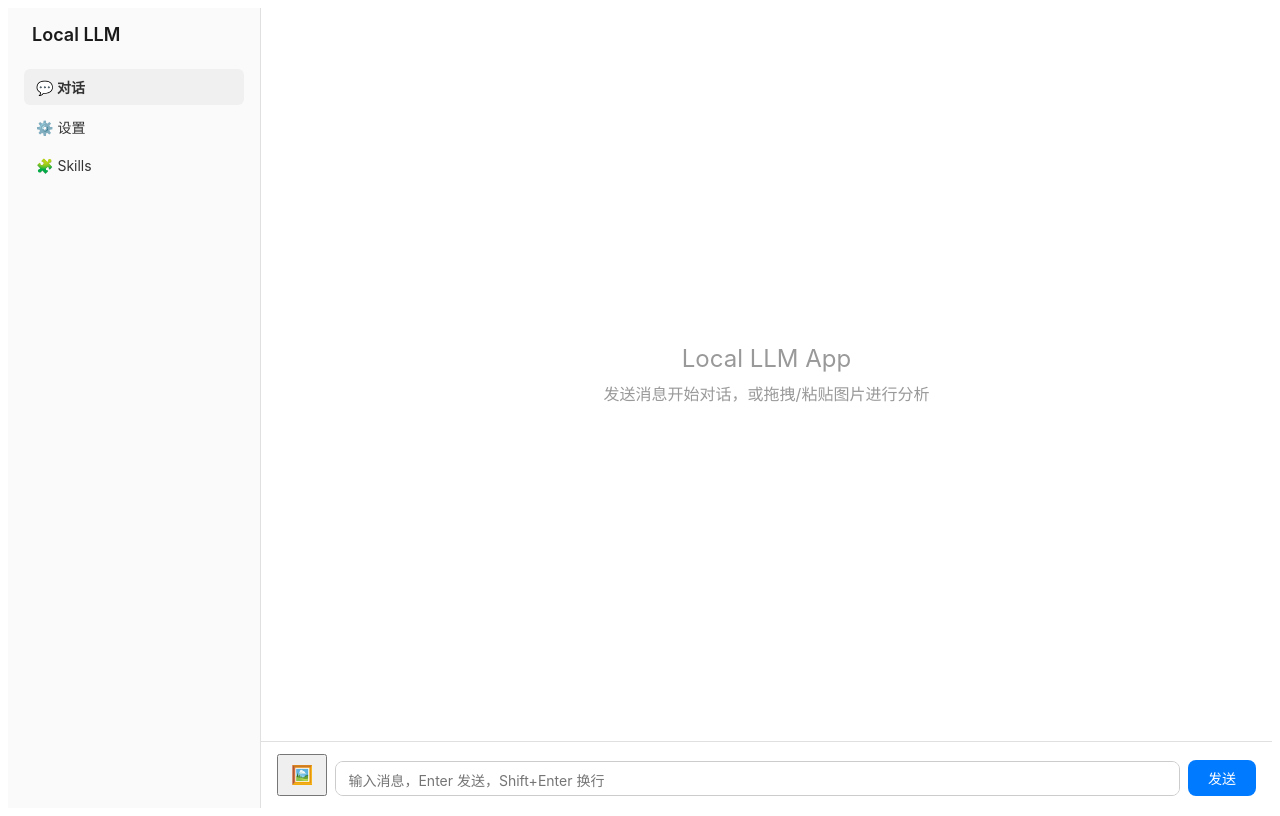
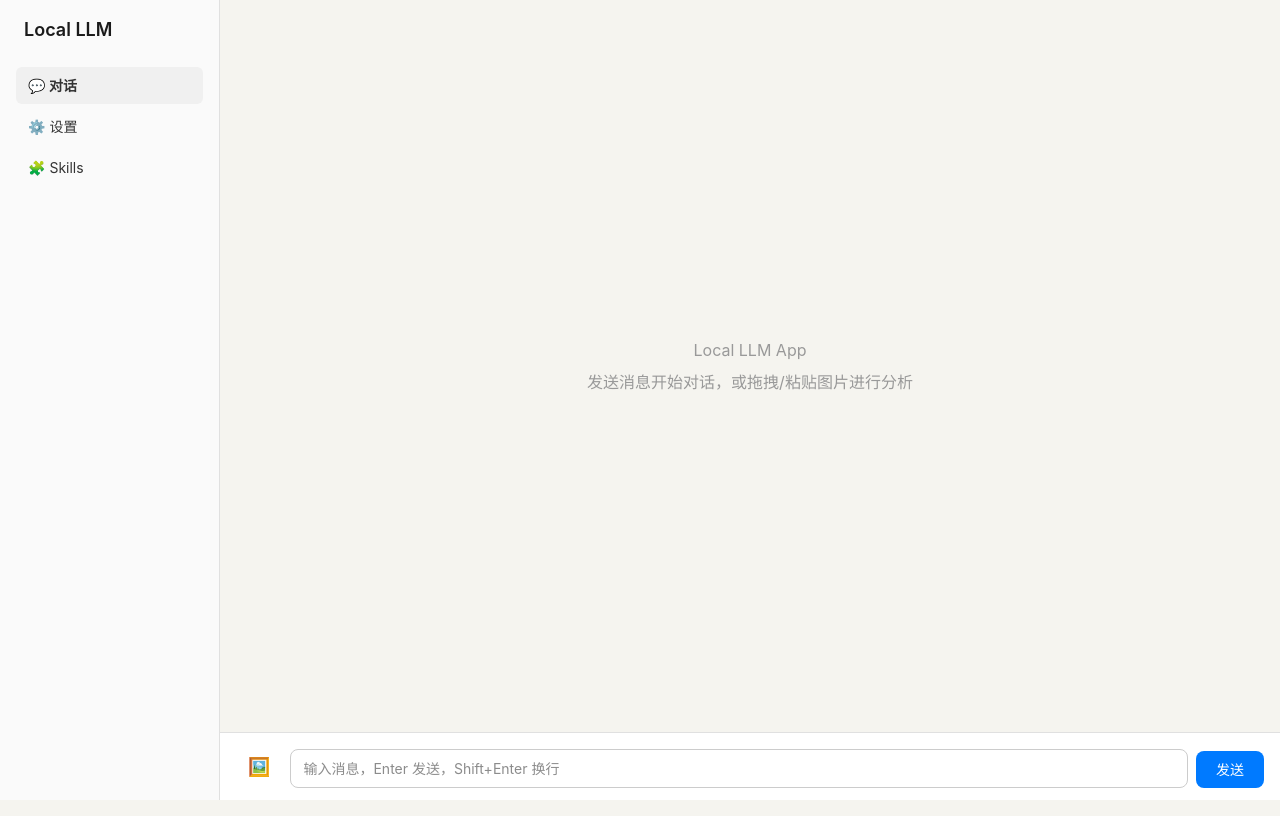
Before and after one commit to infinite-gaming-studio/local-llm-app, a React (Vite) app: page / in a window 1280 px wide. Built offline with nearby package versions, Linux system fonts and the light colour scheme.

Commit message:
feat: tailwind v4 + geist fonts + design tokens

```diff
--- /dev/null
+++ b/src/index.css
@@ -0,0 +1,38 @@
+@import "tailwindcss";
+@plugin "@tailwindcss/typography";
+@import "@fontsource/geist-sans/400.css";
+@import "@fontsource/geist-sans/500.css";
+@import "@fontsource/geist-sans/600.css";
+@import "@fontsource/geist-mono/400.css";
+
+@theme {
+  --font-sans: "Geist Sans", -apple-system, BlinkMacSystemFont, "Segoe UI", sans-serif;
+  --font-mono: "Geist Mono", ui-monospace, monospace;
+  --color-canvas: #F5F4EF;
+  --color-surface: #EFEDE5;
+  --color-surface-2: #E9E6DC;
+  --color-text: #1F1E1D;
+  --color-text-muted: #87867F;
+  --color-border: #E5E2D8;
+  --color-accent: #C96442;
+  --color-accent-soft: #F4E9E3;
+}
+
+.dark {
+  --color-canvas: #1F1E1D;
+  --color-surface: #262624;
+  --color-surface-2: #2D2B27;
+  --color-text: #EDEBE5;
+  --color-text-muted: #A8A69E;
+  --color-border: #36352F;
+  --color-accent: #D97757;
+  --color-accent-soft: #3A2A24;
+}
+
+html, body, #root { height: 100%; margin: 0; }
+body {
+  background: var(--color-canvas);
+  color: var(--color-text);
+  font-family: var(--font-sans);
+  -webkit-font-smoothing: antialiased;
+}
--- a/src/main.tsx
+++ b/src/main.tsx
@@ -1,6 +1,7 @@
 import React from 'react'
 import ReactDOM from 'react-dom/client'
 import App from './App'
+import './index.css'
 
 ReactDOM.createRoot(document.getElementById('root')!).render(
   <React.StrictMode>
--- a/vite.config.ts
+++ b/vite.config.ts
@@ -1,25 +1,29 @@
+/// <reference types="vitest/config" />
 import { defineConfig } from 'vite'
 import react from '@vitejs/plugin-react'
 import electron from 'vite-plugin-electron'
 import renderer from 'vite-plugin-electron-renderer'
+import tailwindcss from '@tailwindcss/vite'
 
 export default defineConfig({
   plugins: [
     react(),
+    tailwindcss(),
     electron([
       {
         entry: 'electron/main.ts',
-        vite: {
-          build: { outDir: 'dist-electron' },
-        },
+        vite: { build: { outDir: 'dist-electron' } },
       },
       {
         entry: 'electron/preload.ts',
-        onstart(args) {
-          args.reload()
-        },
+        onstart(args) { args.reload() },
       },
     ]),
     renderer(),
   ],
+  test: {
+    environment: 'jsdom',
+    globals: true,
+    setupFiles: './tests/setup.ts',
+  },
 })
```
Also changed, not shown: package.json (+20 -3 lines), tests/setup.ts (added, +1 -0 lines), 1 other file (tests, documents, lock files or other folders).
